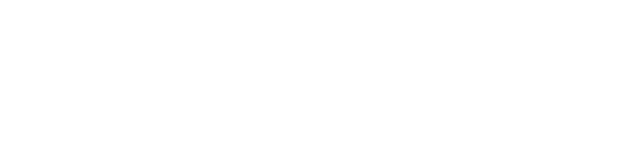
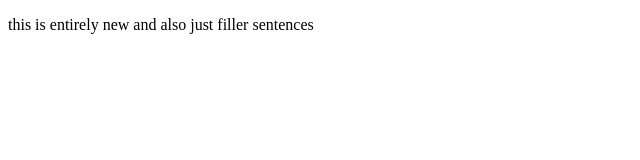
Before and after one commit to TCNSCC/Day6, a plain HTML site: page index.html in a window 1280 px wide. Shown: the whole page, without its empty margins (0-640 px from the left). Drawn offline with Linux system fonts and the light colour scheme.

Commit message:
Update index.html

```diff
--- a/index.html
+++ b/index.html
@@ -1,20 +1,11 @@
 <!DOCTYPE html>
-<html>
-
 <head>
-<title> Day 6 </title>
-
-
+<title> Assignment Day 6 </title>
 
 
 </head>
+<body>
 
-
-
-
-
-
-
-
-
+<p> this is  entirely new and also just filler sentences</p>
 </html>
+</body>
```
